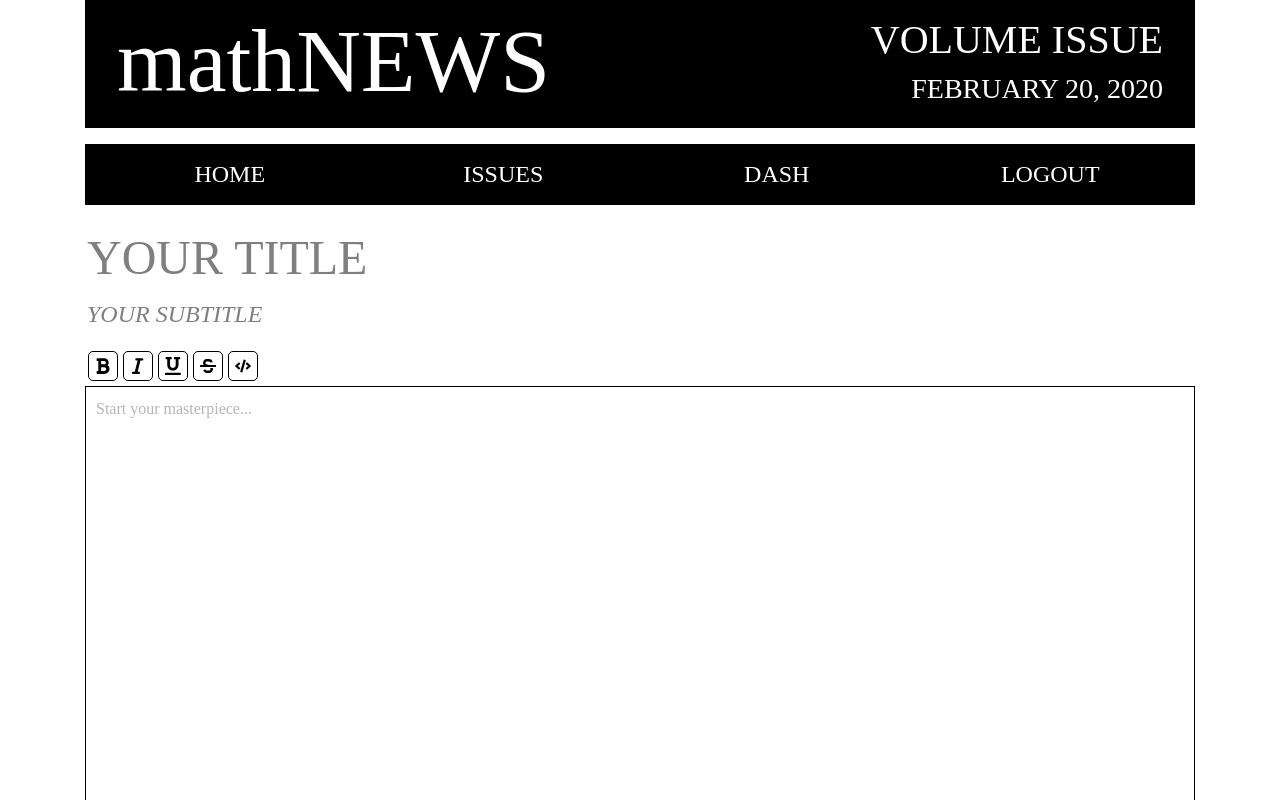
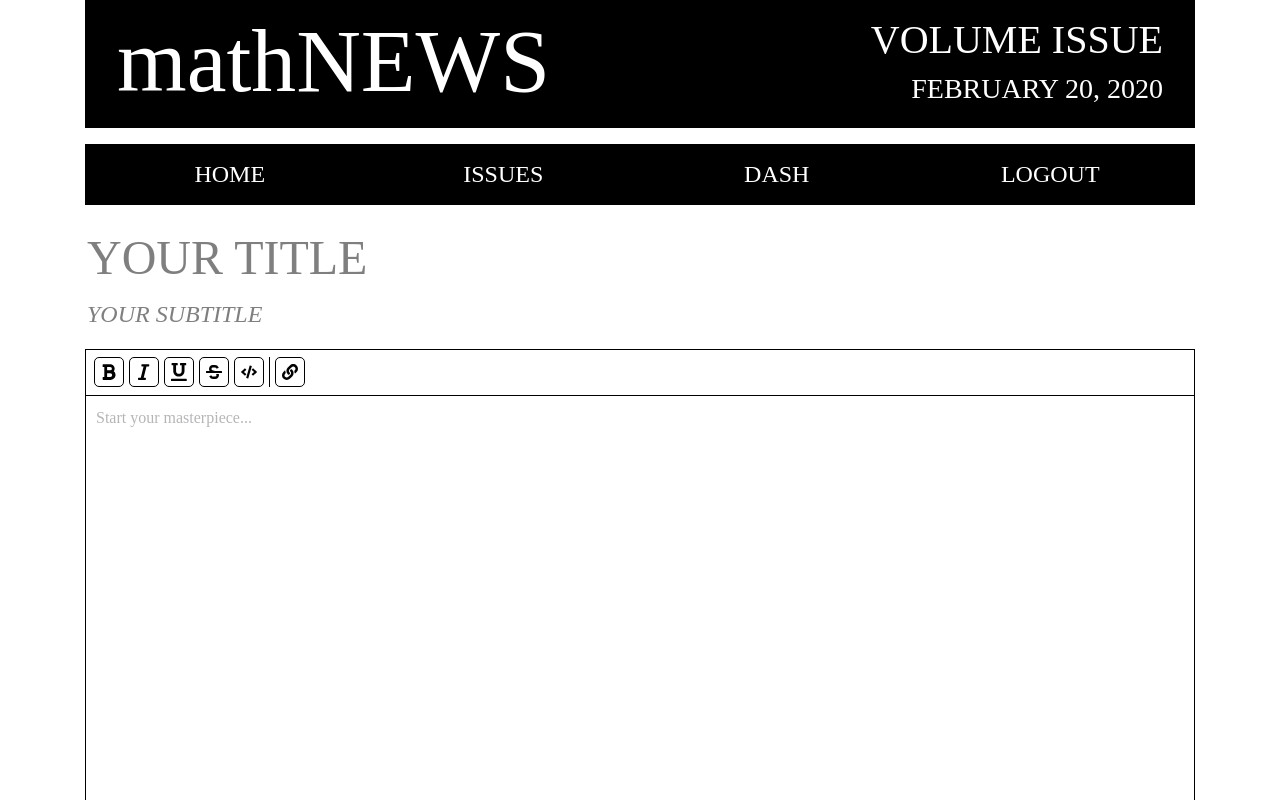
Before and after one commit to UWmathNEWS/slugline-web, a React (Create React App) app: page /dash in a window 1280 px wide. Shown: the top 800 px of the page. Built offline with nearby package versions, Linux system fonts and the light colour scheme; no server answers; a web font is replaced by a local one.

Commit message:
Add link button

```diff
--- a/src/editor/EditorControls.scss
+++ b/src/editor/EditorControls.scss
@@ -1,3 +1,12 @@
 .editor-controls {
+  padding: 5px;
+  border: 1px solid black;
+  border-bottom: none;
   display: flex;
 }
+
+div.editor-separator {
+  width: 1px;
+  background: black;
+  margin: 2.5px;
+}
--- a/src/editor/EditorControls.tsx
+++ b/src/editor/EditorControls.tsx
@@ -1,6 +1,8 @@
 import React from "react";
-import { ToggleMarkButton } from "./components/controls";
+import { ToggleMarkButton, LinkButton } from "./components/controls";
 import { Mark } from "./types";
+
+import "./EditorControls.scss";
 
 const EditorControls: React.FC = () => {
   return (
@@ -10,6 +12,8 @@
       <ToggleMarkButton icon="underline" mark={Mark.Underline} />
       <ToggleMarkButton icon="strikethrough" mark={Mark.Strikethrough} />
       <ToggleMarkButton icon="code" mark={Mark.Code} />
+      <div className="editor-separator" />
+      <LinkButton />
     </div>
   );
 };
--- a/src/editor/components/controls.tsx
+++ b/src/editor/components/controls.tsx
@@ -3,7 +3,7 @@
 import { useSlate } from "slate-react";
 import { FontAwesomeIcon } from "@fortawesome/react-fontawesome";
 import { IconProp } from "@fortawesome/fontawesome-svg-core";
-import { toggleMark, isMarkActive } from "../helpers";
+import { toggleMark, isMarkActive, toggleLink } from "../helpers";
 
 import "./controls.scss";
 
@@ -29,3 +29,17 @@
     </button>
   );
 };
+
+export const LinkButton: React.FC = () => {
+  const editor = useSlate();
+  return (
+    <button
+      className="editor-control"
+      onClick={() => {
+        toggleLink(editor, "google.com");
+      }}
+    >
+      <FontAwesomeIcon icon="link" />
+    </button>
+  );
+};
--- a/src/shared/icons.ts
+++ b/src/shared/icons.ts
@@ -4,9 +4,10 @@
   faItalic,
   faUnderline,
   faStrikethrough,
-  faCode
+  faCode,
+  faLink
 } from "@fortawesome/free-solid-svg-icons";
 
 export const initLibrary = () => {
-  library.add(faBold, faItalic, faUnderline, faStrikethrough, faCode);
+  library.add(faBold, faItalic, faUnderline, faStrikethrough, faCode, faLink);
 };
```
